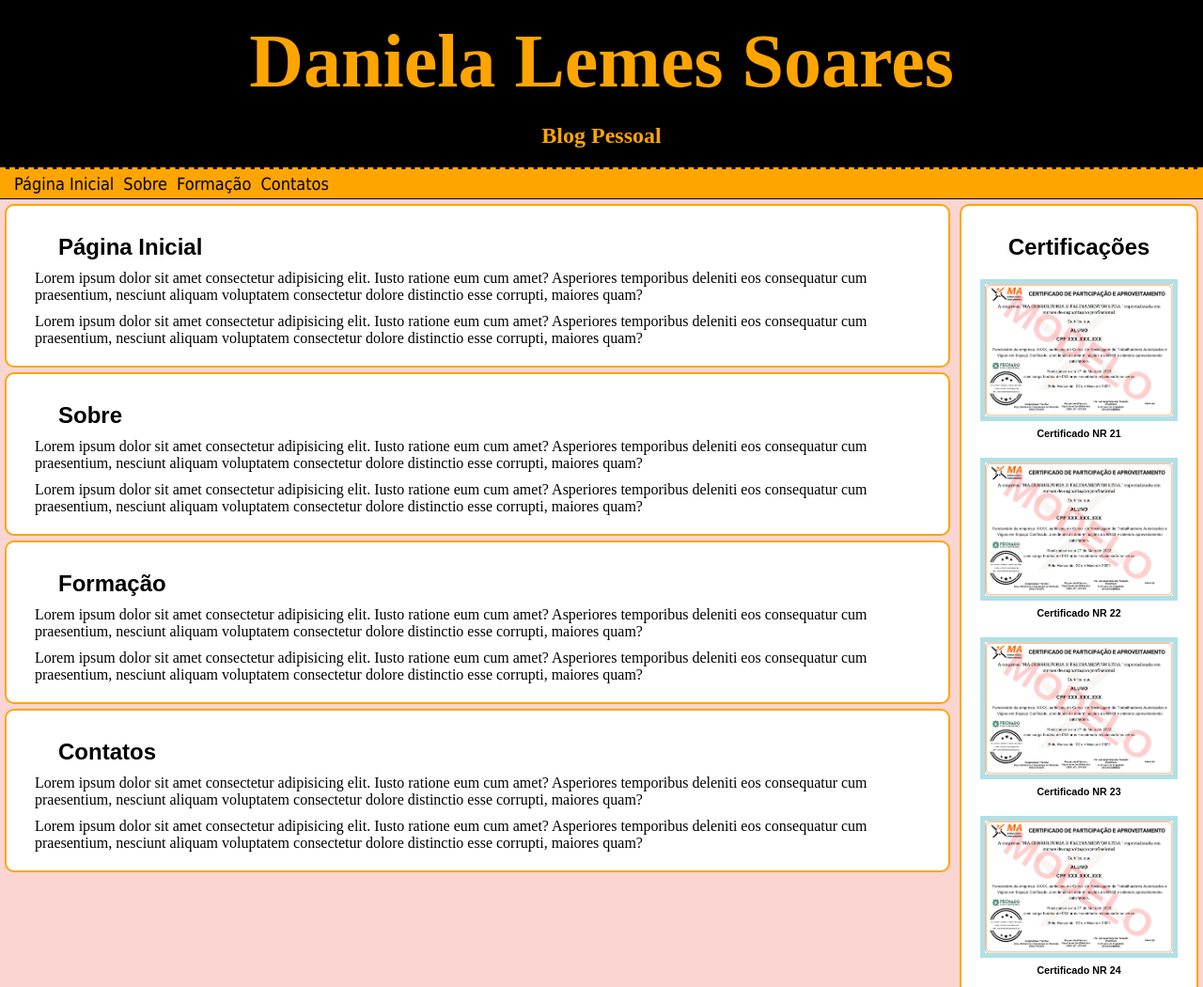
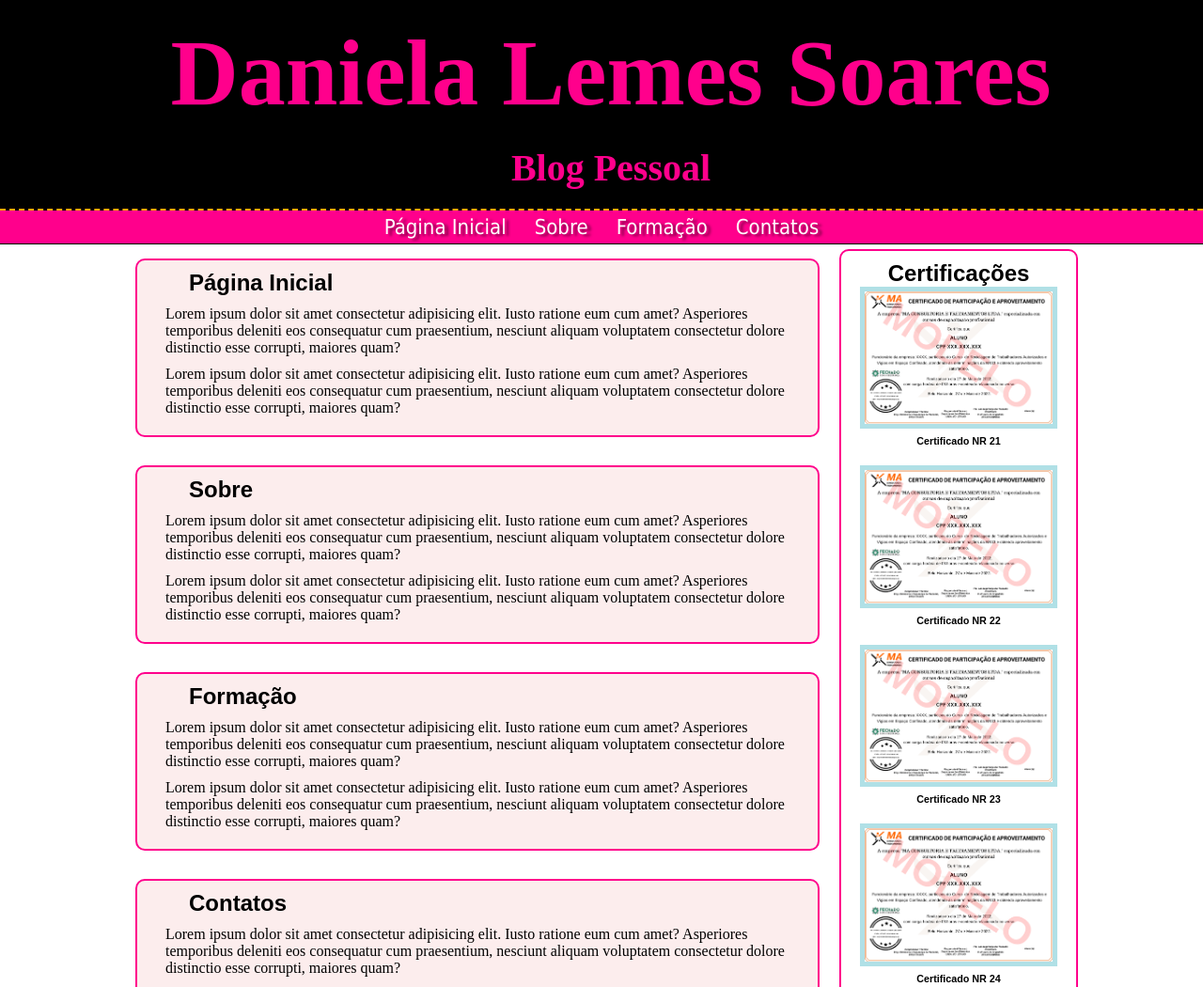
Before and after one commit to rodolfoinacio23/VSCODE, a plain HTML site: page Daniela Blog/index.html in a window 1280 px wide. Shown: the top 1050 px of the page at 94% size. Drawn offline with Linux system fonts and the light colour scheme.

Commit message:
Alteracao no designer do prjeto

```diff
--- a/Daniela Blog/estilo.css
+++ b/Daniela Blog/estilo.css
@@ -1,104 +1,98 @@
 *{
-
+    margin: 0;
 }
 /* Cabeçalho */
-body{
-    margin: 0;
-    background-color: rgb(250, 213, 210);
-
+geral{
+    background-color: rgb(255, 255, 255);
 }
 
-header{
+.cabecalho{
     background-color: black;
     width: 100%;
     border-bottom: 2px dashed orange;
     //border: 5px dotted;
     //border-color: chartreuse;
-
-}
-header div{
     padding: 10px;
 }
-header div h1{
+.cabecalho-titulo{
     font-family: brush script mt;
-    font-size: 80px;
+    font-size: 100px;
     margin: 0;
     padding: 10px;
     text-align: center;
-    color: orange;
-
+    color: rgb(255, 0, 140);
 }
-header div h2{
+.cabecalho-subtitulo{
     margin: 0;
     padding: 10px;
     text-align: center;
-    color: orange;
+    font-size: 40px;
+    color: rgb(255, 0, 140);
 }
 /* Menu Navegação */
-nav{
-    background-color:orange;
+.cabecalho-menu{
+    background-color: rgb(255, 0, 140);
     border-bottom: 1.5px solid black;
-    //border: 5px solid;
-    //border-color: rgb(247, 25, 25);
-    //border-radius: 10px;
+    margin: 0;
+    display: flex;
+    justify-content: center;
+}
 
-}
-nav ul{
-    margin: 0;
-    margin-left: 10px;
-    padding: 0;
-    display: flex;
-}
-nav ul li{
-    list-style-type: none;
-    padding: 5px;
-}
-nav ul li a{
+.cabecalho-menu-item{
     text-decoration: none;
     font-family: tahoma;
-    font-size: 18px;
-    color:black;
+    font-size: 22px;
+    color:white;
+    text-shadow: 4px 2px 3px rgba(0,0,0,0.5);
+    padding-top: 5px;
+    padding-bottom: 5px;
+    padding-left: 15px;
+    padding-right: 15px;
 }
-nav ul li:hover{
+.cabecalho-menu-item:hover{
     background-color: black;
-
-}
-nav ul li a:hover{
     color: white;
-
-}
-nav ul li:active{
-    background-color: rgb(253, 105, 51);
 }
 
-/* Disposição da div secoes com a tag aside */
-
-.disposicao{
-    display:flex;
+.cabecalho-menu-item:active{
+    background-color: rgb(255, 0, 140);
 }
 
-/* Seções do Site */
+/* divisoria de conteudo à esquerda com conteudo lateral à direita */
 
-.disposicao.secoes{
+.divisoria-conteudo{
+    display: flex;
+    width: 80%;
+    margin: auto;
+}
+
+
+/* main conteudo com as sections de conteudo principal */
+.conteudo{
+    display:flex;
+    flex-direction: column;
+    align-items: center;
     margin: 0 auto; /* Alinhando divs ao centro da página */
 }
-div section{
-    background-color: white;
+.conteudo-principal{
+    background-color: rgba(250, 228, 228, 0.647);
     border: 2px solid;
-    border-color: orange;
+    border-color: rgb(255, 0, 140);
     border-radius: 10px;
-    margin: 5px;
+    margin: 15px;
     padding-left: 20px;
     padding-right: 20px;
     padding-top: 10px;
     padding-bottom: 10px;
+    width: 90%;
+
 }
-div section h1{
+.conteudo-principal-titulo{
     font-family: arial;
     margin-bottom: 5px;
     margin-left: 35px;
 }
-div section p{
+.conteudo-principal-texto{
     margin: 10px;
 }
 
@@ -106,10 +100,10 @@ div section p{
 
 
 /* Aside */
-aside{
+.conteudo-lateral{
     background-color: white;
     border: 2px solid;
-    border-color: orange;
+    border-color:rgb(255, 0, 140);
     border-radius: 10px;
     margin: 5px;
     padding-left: 20px;
@@ -119,25 +113,21 @@ aside{
     font-family: arial;
     text-align: center;
 }
-aside div h6{
+.conteudo-lateral-divisoria-imagem{
+    border: 5px solid powderblue;
+    width: 200px;
+}
+.conteudo-lateral-divisoria-legenda{
     margin-top: 3px;
     margin-bottom: 20px;
 }
 
-
-
-
-
-
-
-
-aside div img{
-    border: 5px solid powderblue;
-    width: 200px;
-}
-
 /* Rodapé */
-footer{
+.rodape{
     color: gray;
     text-align: center;
 }
+.rodape-direitoautoral{
+    color: gray;
+    text-align: center;
+}
--- a/Daniela Blog/index.html
+++ b/Daniela Blog/index.html
@@ -6,67 +6,66 @@
     <title>Blog do Rodolfo Inácio</title>
     <link rel="stylesheet" type="text/css" href="estilo.css">
 </head>
-<body>
-    <header>
-        <div>
-            <h1>Daniela Lemes Soares</h1>
-            <h2>Blog Pessoal</h2>
-        </div>
+<body class="geral">
+
+    <header class="cabecalho">
+        <h1 class="cabecalho-titulo">Daniela Lemes Soares</h1>
+        <h2 class="cabecalho-subtitulo">Blog Pessoal</h2>
     </header>
-    <nav>
-        <ul>
-            <li><a href="#pagina-inicial">Página Inicial</a></li>
-            <li><a href="#sobre">Sobre</a></li>
-            <li><a href="#formacao">Formação</a></li>
-            <li><a href="#contatos">Contatos</a></li>
-        </ul>
+
+    <nav class="cabecalho-menu">
+        <a class="cabecalho-menu-item" href="#pagina-inicial">Página Inicial</a>
+        <a class="cabecalho-menu-item" href="#sobre">Sobre</a>
+        <a class="cabecalho-menu-item" href="#formacao">Formação</a>
+        <a class="cabecalho-menu-item" href="#contatos">Contatos</a>
     </nav>
-    <div class="disposicao">
-        <div class="secoes">
-            <section id="pagina-inicial">
-                <h1>Página Inicial</h1>
-                <p>Lorem ipsum dolor sit amet consectetur adipisicing elit. Iusto ratione eum cum amet? Asperiores temporibus deleniti eos consequatur cum praesentium, nesciunt aliquam voluptatem consectetur dolore distinctio esse corrupti, maiores quam?</p>
-                <p>Lorem ipsum dolor sit amet consectetur adipisicing elit. Iusto ratione eum cum amet? Asperiores temporibus deleniti eos consequatur cum praesentium, nesciunt aliquam voluptatem consectetur dolore distinctio esse corrupti, maiores quam?</p>
+
+    <div class="divisoria-conteudo">
+        <main class="conteudo">
+            <section class="conteudo-principal" id="pagina-inicial">
+                <h2 class="conteudo-principal-titulo">Página Inicial</h2>
+                <p class="conteudo-principal-texto">Lorem ipsum dolor sit amet consectetur adipisicing elit. Iusto ratione eum cum amet? Asperiores temporibus deleniti eos consequatur cum praesentium, nesciunt aliquam voluptatem consectetur dolore distinctio esse corrupti, maiores quam?</p>
+                <p class="conteudo-principal-texto">Lorem ipsum dolor sit amet consectetur adipisicing elit. Iusto ratione eum cum amet? Asperiores temporibus deleniti eos consequatur cum praesentium, nesciunt aliquam voluptatem consectetur dolore distinctio esse corrupti, maiores quam?</p>
             </section>
-            <section id="sobre">
-                <h1>Sobre</h1>
-                <p>Lorem ipsum dolor sit amet consectetur adipisicing elit. Iusto ratione eum cum amet? Asperiores temporibus deleniti eos consequatur cum praesentium, nesciunt aliquam voluptatem consectetur dolore distinctio esse corrupti, maiores quam?</p>
-                <p>Lorem ipsum dolor sit amet consectetur adipisicing elit. Iusto ratione eum cum amet? Asperiores temporibus deleniti eos consequatur cum praesentium, nesciunt aliquam voluptatem consectetur dolore distinctio esse corrupti, maiores quam?</p>
+            <section class="conteudo-principal" id="sobre">
+                <h2 class="conteudo-principal-titulo">Sobre</h2>
+                <p class="conteudo-principal-texto">Lorem ipsum dolor sit amet consectetur adipisicing elit. Iusto ratione eum cum amet? Asperiores temporibus deleniti eos consequatur cum praesentium, nesciunt aliquam voluptatem consectetur dolore distinctio esse corrupti, maiores quam?</p>
+                <p class="conteudo-principal-texto">Lorem ipsum dolor sit amet consectetur adipisicing elit. Iusto ratione eum cum amet? Asperiores temporibus deleniti eos consequatur cum praesentium, nesciunt aliquam voluptatem consectetur dolore distinctio esse corrupti, maiores quam?</p>
             </section>
-            <section id="formacao">
-                <h1>Formação</h1>
-                <p>Lorem ipsum dolor sit amet consectetur adipisicing elit. Iusto ratione eum cum amet? Asperiores temporibus deleniti eos consequatur cum praesentium, nesciunt aliquam voluptatem consectetur dolore distinctio esse corrupti, maiores quam?</p>
-                <p>Lorem ipsum dolor sit amet consectetur adipisicing elit. Iusto ratione eum cum amet? Asperiores temporibus deleniti eos consequatur cum praesentium, nesciunt aliquam voluptatem consectetur dolore distinctio esse corrupti, maiores quam?</p>
+            <section class="conteudo-principal" id="formacao">
+                <h2 class="conteudo-principal-titulo">Formação</h2>
+                <p class="conteudo-principal-texto">Lorem ipsum dolor sit amet consectetur adipisicing elit. Iusto ratione eum cum amet? Asperiores temporibus deleniti eos consequatur cum praesentium, nesciunt aliquam voluptatem consectetur dolore distinctio esse corrupti, maiores quam?</p>
+                <p class="conteudo-principal-texto">Lorem ipsum dolor sit amet consectetur adipisicing elit. Iusto ratione eum cum amet? Asperiores temporibus deleniti eos consequatur cum praesentium, nesciunt aliquam voluptatem consectetur dolore distinctio esse corrupti, maiores quam?</p>
             </section>
-            <section id="contatos">
-                <h1>Contatos</h1>
-                <p>Lorem ipsum dolor sit amet consectetur adipisicing elit. Iusto ratione eum cum amet? Asperiores temporibus deleniti eos consequatur cum praesentium, nesciunt aliquam voluptatem consectetur dolore distinctio esse corrupti, maiores quam?</p>
-                <p>Lorem ipsum dolor sit amet consectetur adipisicing elit. Iusto ratione eum cum amet? Asperiores temporibus deleniti eos consequatur cum praesentium, nesciunt aliquam voluptatem consectetur dolore distinctio esse corrupti, maiores quam?</p>
+            <section class="conteudo-principal" id="contatos">
+                <h2 class="conteudo-principal-titulo">Contatos</h2>
+                <p class="conteudo-principal-texto">Lorem ipsum dolor sit amet consectetur adipisicing elit. Iusto ratione eum cum amet? Asperiores temporibus deleniti eos consequatur cum praesentium, nesciunt aliquam voluptatem consectetur dolore distinctio esse corrupti, maiores quam?</p>
+                <p class="conteudo-principal-texto">Lorem ipsum dolor sit amet consectetur adipisicing elit. Iusto ratione eum cum amet? Asperiores temporibus deleniti eos consequatur cum praesentium, nesciunt aliquam voluptatem consectetur dolore distinctio esse corrupti, maiores quam?</p>
             </section>
-        </div>
-        <aside>
-            <h1>Certificações</h1>
-            <div class="certificado">
-                <img src="imagens/certificados-modelo.png" alt="">
-                <h6>Certificado NR 21</h6>
+        </main>
+
+        <aside class="conteudo-lateral">
+            <h2 class="conteudo-lateral-titulo">Certificações</h2>
+            <div class="conteudo-lateral-divisoria">
+                <img class="conteudo-lateral-divisoria-imagem" src="imagens/certificados-modelo.png" alt="">
+                <h6 class="conteudo-lateral-divisoria-legenda">Certificado NR 21</h6>
             </div>
-            <div class="certificado">
-                <img src="imagens/certificados-modelo.png" alt="">
-                <h6>Certificado NR 22</h6>
+            <div class="conteudo-lateral-divisoria">
+                <img class="conteudo-lateral-divisoria-imagem" src="imagens/certificados-modelo.png" alt="">
+                <h6 class="conteudo-lateral-divisoria-legenda">Certificado NR 22</h6>
             </div>
-            <div class="certificado">
-                <img src="imagens/certificados-modelo.png" alt="">
-                <h6>Certificado NR 23</h6>
+            <div class="conteudo-lateral-divisoria">
+                <img class="conteudo-lateral-divisoria-imagem" src="imagens/certificados-modelo.png" alt="">
+                <h6 class="conteudo-lateral-divisoria-legenda">Certificado NR 23</h6>
             </div>
-            <div class="certificado">
-                <img src="imagens/certificados-modelo.png" alt="">
-                <h6>Certificado NR 24</h6>
+            <div class="conteudo-lateral-divisoria">
+                <img class="conteudo-lateral-divisoria-imagem" src="imagens/certificados-modelo.png" alt="">
+                <h6 class="conteudo-lateral-divisoria-legenda">Certificado NR 24</h6>
             </div>
         </aside>
     </div>
-
-    <footer>
-        <p>Criado por Rodolfo de Oliveira</p>
+    <footer class="rodape">
+        <p class="rodape-direitoautoral">Criado por Rodolfo de Oliveira</p>
     </footer>
 
 </body>
--- /dev/null
+++ b/projeto - landing page/style.css
@@ -0,0 +1,135 @@
+@import url('https://fonts.googleapis.com/css2?family=Righteous&family=Sarala:wght@400;700&display=swap');
+
+*{
+    margin: 0;
+    padding: 0;
+    box-sizing: border-box;
+    text-decoration: none;
+}
+
+body{
+    font-size: 100%;
+    background: linear-gradient(68deg, #2F2325 16.62%, #8E5D52 85.61%);
+}
+
+.cabecalho{
+    display: flex;
+    flex-direction: row;
+    align-items: center;
+    justify-content: space-around;
+    padding: 24px;
+}
+
+.cabecalho-imagem{
+    height: 72px;
+}
+
+.cabecalho-menu{
+    display: flex;
+    gap: 32px;
+}
+
+.cabecalho-menu-item{
+    font-family: 'Sarala', sans-serif;
+    color: #FFF2E7;
+    font-weight: 400;
+    font-size: 18px;
+}
+.cabecalho-menu-item:hover{
+    color: #9f968f;
+}
+.cabecalho-menu-item:active{
+    color: #5e5955;
+}
+
+.conteudo{
+    margin-bottom: 48px;
+    border-top: 0.4px solid #FFF2E7;
+}
+
+.conteudo-principal{
+    display: flex;
+    flex-direction: row;
+    align-items: center;
+    justify-content: space-around;
+}
+
+.conteudo-principal-escrito{
+    display: flex;
+    flex-direction: column;
+    gap: 32px;
+}
+
+.conteudo-principal-escrito-titulo{
+    font-family: 'Righteous', cursive;
+    font-weight: 400;
+    font-size: 64px;
+    color: #FFF2E7;
+}
+
+.conteudo-principal-escrito-subtitulo{
+    font-family: 'Sarala', sans-serif;
+    font-weight: 400;
+    font-size: 24px;
+    color: #ECD6C4;
+}
+
+.conteudo-principal-escrito-botao{
+    background-color: #ECD6C4;
+    width: 180px;
+    height: 60px;
+    border: none;
+    box-shadow: 4px 5px 4px rgba(0,0,0,0.25);
+    border-radius: 20px;
+    font-family: 'Sarala', sans-serif;
+    font-weight: 400;
+    font-size: 24px;
+    color: #2F2325;
+}
+.conteudo-principal-escrito-botao:hover{
+    background-color: rgba(236, 214, 196, 0.53);
+}
+.conteudo-principal-escrito-botao:active{
+    background-color: rgba(236, 214, 196, 0.73);
+}
+
+.conteudo-principal-imagem{
+    height: 430px;
+}
+
+.conteudo-secundario{
+    display: flex;
+    flex-direction: column;
+    align-items:center;
+    gap: 24px;
+    margin-top: 48px;
+}
+
+.conteudo-secundario-titulo{
+    border-top: 0.4px solid #FFF2E7;
+    padding-top: 48px;
+    font-family: 'Righteous', cursive;
+    font-weight: 400;
+    font-size: 24px;
+    color: #FFF2EF;
+    margin-bottom: 16px;
+}
+
+.conteudo-secundario-paragrafo{
+    font-family: 'Sarala', sans-serif;
+    font-weight: 300;
+    font-size: 18px;
+    color: #ECD6C4;
+}
+
+.rodape{
+    padding: 32px;
+    border-top: 0.4px solid #FFF2E7;
+
+}
+
+.rodape-imagem{
+    height: 48px;
+    display: block;
+    margin: 0 auto;
+}
```
Also changed, not shown: projeto - landing page/index.html (added, +45 -0 lines), projeto - landing page/ballebot.svg (added), projeto - landing page/ballerini.svg (added), projeto - landing page/logo.svg (added).
